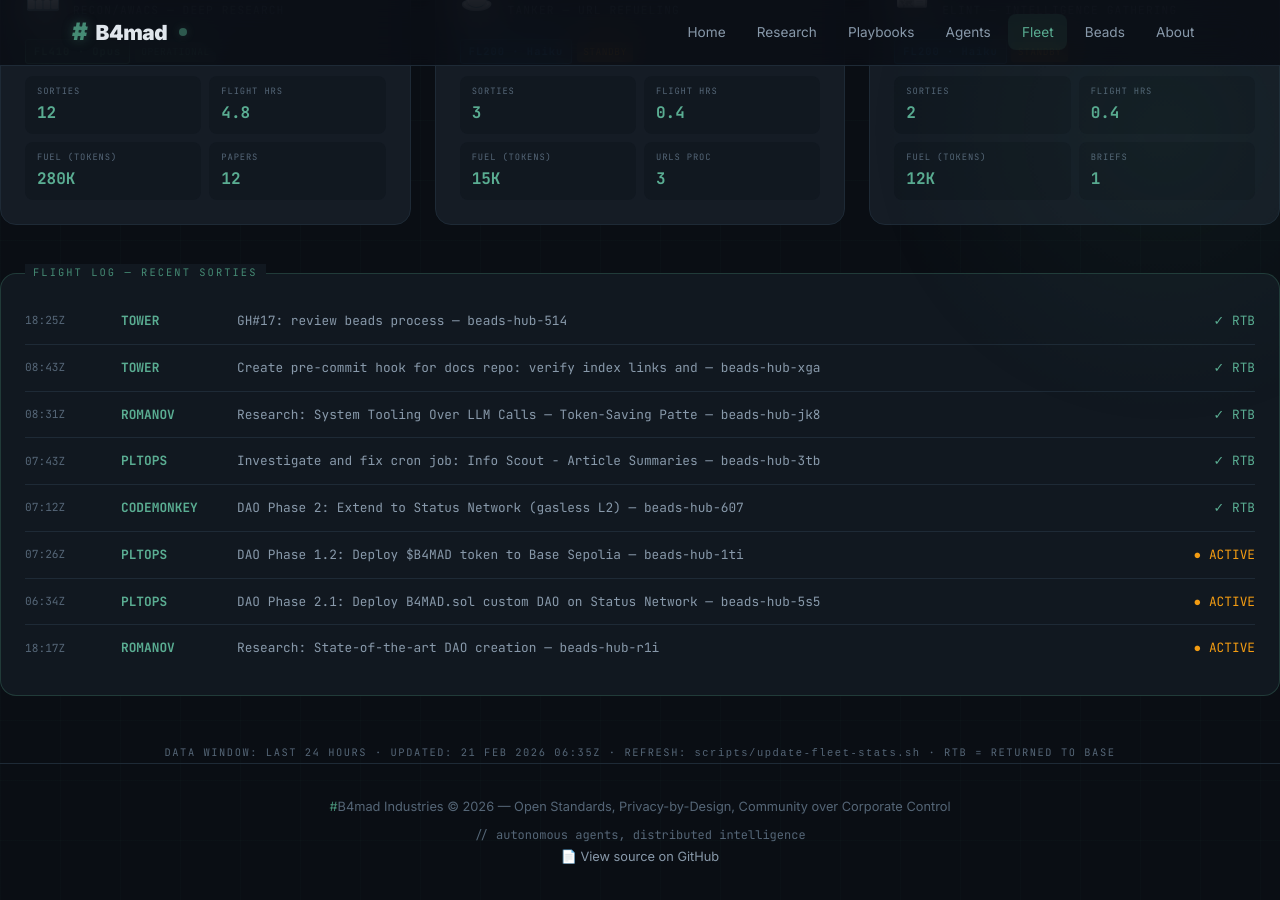
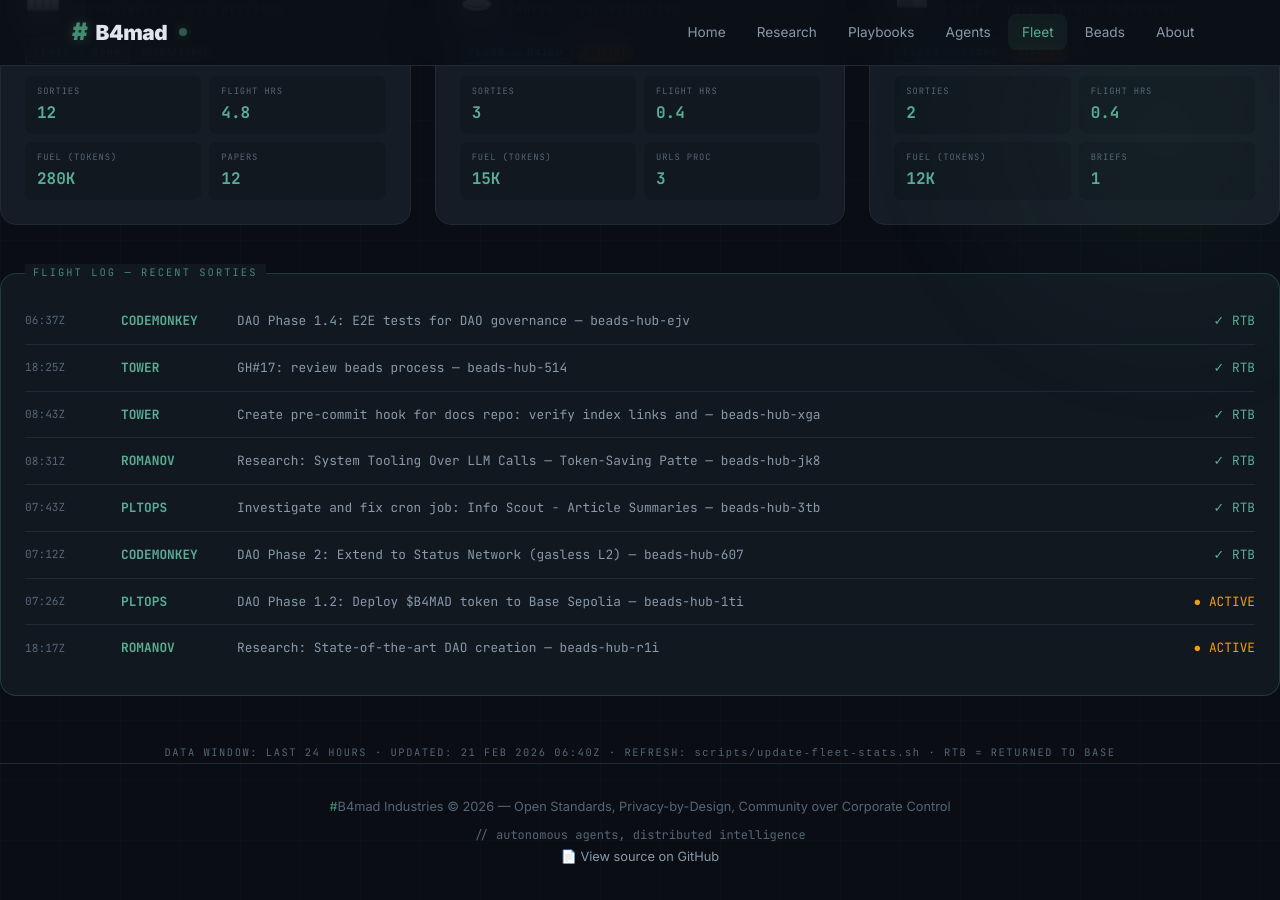
Before and after one commit to brenner-axiom/docs, a Jekyll site: the page built from fleet/index.html, in a window 1280 px wide and 900 px high, scrolled down 754 px. Built offline with Jekyll 4.4.1, drawn with Linux system fonts in a browser that asks for light colours; some of the changed text lies outside the part shown.

Commit message:
fleet: auto-update dashboard stats 2026-02-21T06:40Z

```diff
--- a/fleet/index.html
+++ b/fleet/index.html
@@ -289,22 +289,22 @@ description: "#B4mad Agent Fleet metrics dashboard with aviation theme"
     <div class="stat-label">Distance Flown</div>
   </div>
   <div class="stat-item">
-    <div class="stat-value">1960K</div>
+    <div class="stat-value">1855K</div>
     <div class="stat-unit">kg</div>
     <div class="stat-label">Fuel Burned</div>
   </div>
   <div class="stat-item">
-    <div class="stat-value">6</div>
+    <div class="stat-value">3</div>
     <div class="stat-unit">pax</div>
     <div class="stat-label">Passengers</div>
   </div>
   <div class="stat-item">
-    <div class="stat-value">33.6</div>
+    <div class="stat-value">31.8</div>
     <div class="stat-unit">hrs</div>
     <div class="stat-label">Flight Hours</div>
   </div>
   <div class="stat-item">
-    <div class="stat-value">56</div>
+    <div class="stat-value">53</div>
     <div class="stat-unit">msn</div>
     <div class="stat-label">Sorties Flown</div>
   </div>
@@ -509,6 +509,12 @@ description: "#B4mad Agent Fleet metrics dashboard with aviation theme"
 <!-- Flight Log -->
 <div class="flight-log">
   <div class="log-entry">
+    <span class="log-time">06:37Z</span>
+    <span class="log-callsign">CODEMONKEY</span>
+    <span class="log-mission">DAO Phase 1.4: E2E tests for DAO governance — beads-hub-ejv</span>
+    <span class="log-status"><span class="complete">✓ RTB</span></span>
+  </div>
+  <div class="log-entry">
     <span class="log-time">18:25Z</span>
     <span class="log-callsign">TOWER</span>
     <span class="log-mission">GH#17: review beads process — beads-hub-514</span>
@@ -545,12 +551,6 @@ description: "#B4mad Agent Fleet metrics dashboard with aviation theme"
     <span class="log-status"><span class="active">● ACTIVE</span></span>
   </div>
   <div class="log-entry">
-    <span class="log-time">06:34Z</span>
-    <span class="log-callsign">PLTOPS</span>
-    <span class="log-mission">DAO Phase 2.1: Deploy B4MAD.sol custom DAO on Status Network — beads-hub-5s5</span>
-    <span class="log-status"><span class="active">● ACTIVE</span></span>
-  </div>
-  <div class="log-entry">
     <span class="log-time">18:17Z</span>
     <span class="log-callsign">ROMANOV</span>
     <span class="log-mission">Research: State-of-the-art DAO creation — beads-hub-r1i</span>
@@ -560,6 +560,6 @@ description: "#B4mad Agent Fleet metrics dashboard with aviation theme"
 
 <div style="text-align: center; margin-top: 2rem;">
   <p style="font-family: 'JetBrains Mono', monospace; font-size: 0.65rem; color: var(--text-muted); letter-spacing: 0.15em;">
-    DATA WINDOW: LAST 24 HOURS · UPDATED: 21 FEB 2026 06:35Z ·                                                                                                                                                                                                                                                                                      REFRESH: <code>scripts/update-fleet-stats.sh</code> · RTB = RETURNED TO BASE
+    DATA WINDOW: LAST 24 HOURS · UPDATED: 21 FEB 2026 06:40Z ·                                                                                                                                                                                                                                                                                       REFRESH: <code>scripts/update-fleet-stats.sh</code> · RTB = RETURNED TO BASE
   </p>
 </div>
```
